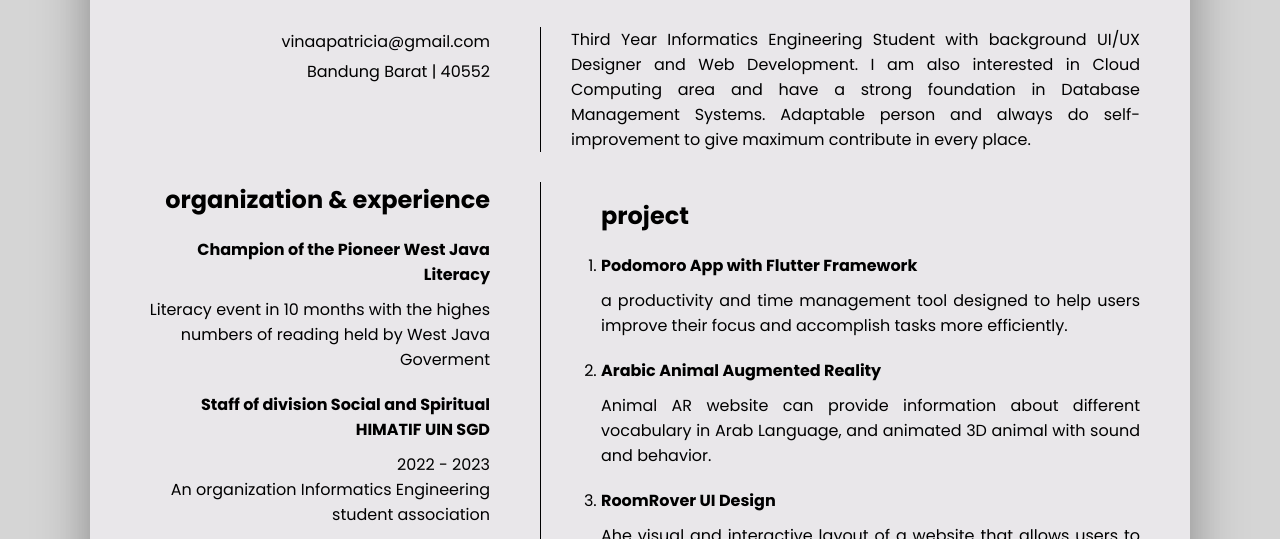
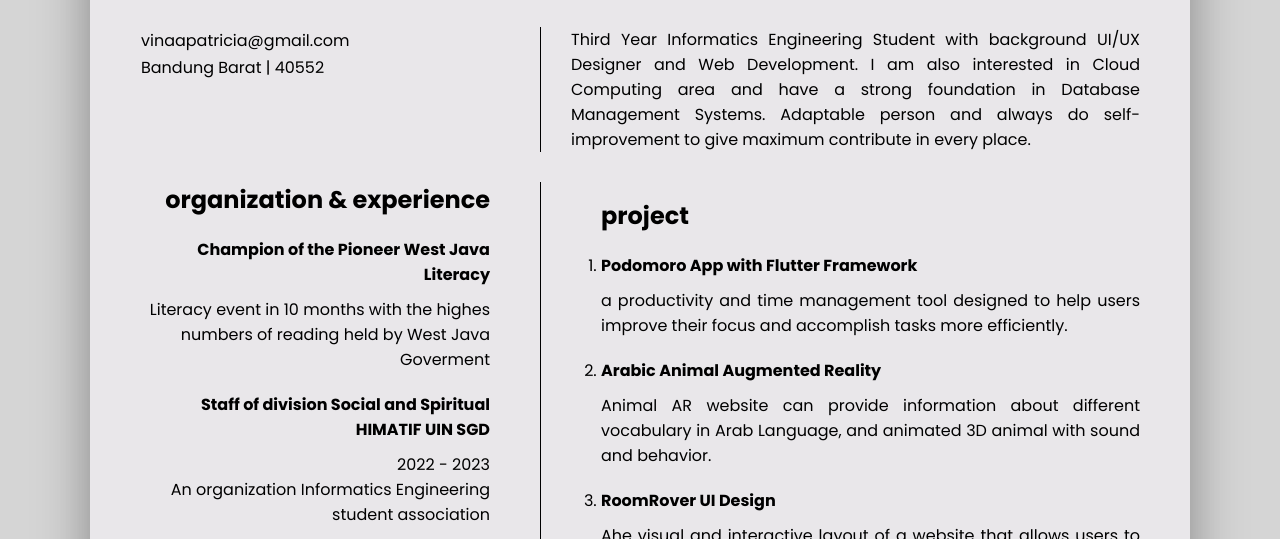
Before and after one commit to vinaapatricia/web_cv, a plain HTML site: page index.html in a window 1280 px wide. Shown: the part 261-800 px from the top of the page. Drawn offline with Linux system fonts and the light colour scheme.

Commit message:
Update index.html
update class info table

```diff
--- a/index.html
+++ b/index.html
@@ -30,10 +30,14 @@
             </div>
         </div>
         <div class="info">
-            <ul>
-                <li>vinaapatricia@gmail.com</li>
-                <li>Bandung Barat | 40552</li>
-            </ul>
+             <table style="border-collapse: collapse;">
+                <tr>
+                    <td style="border: none;">vinaapatricia@gmail.com</td>
+                </tr>
+                <tr>
+                    <td style="border: none;">Bandung Barat | 40552</td>
+                </tr>
+            </table>
         </div>
         <div class="intro">
             Third Year Informatics Engineering Student with background UI/UX Designer and Web Development. I am also
```
